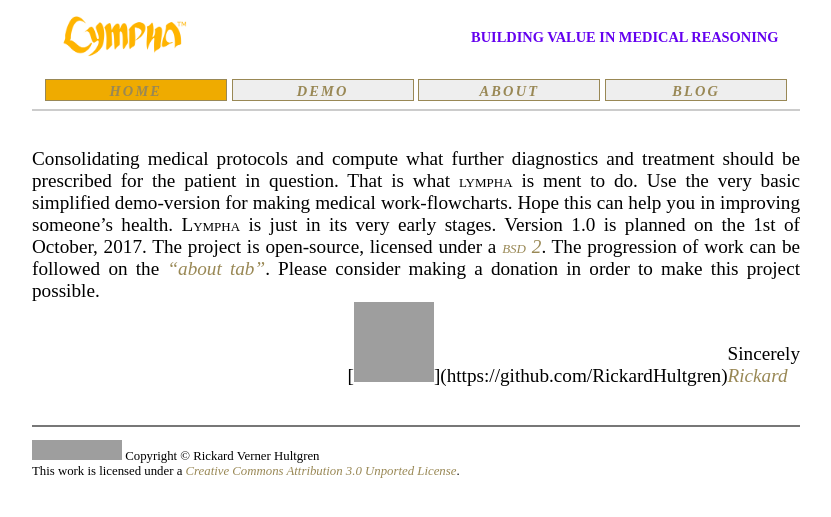
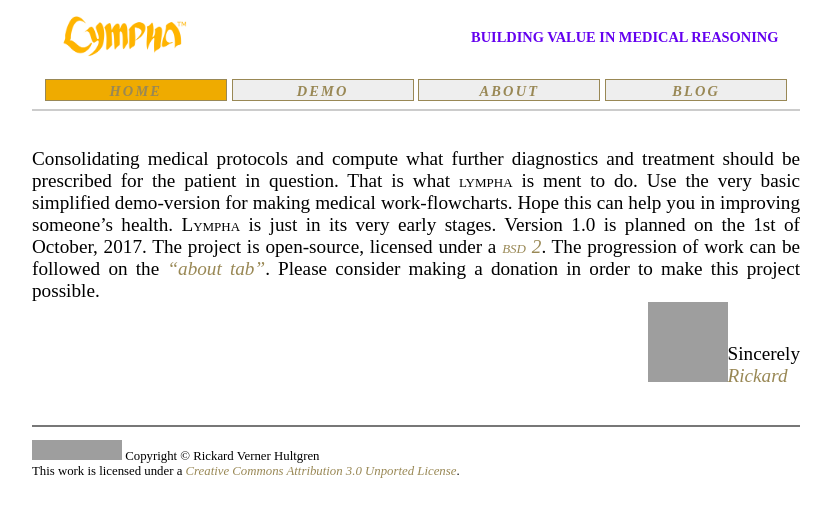
Before and after one commit to RickardHultgren/LYMPHA, a Jekyll site: the page built from index.md, in a window 1280 px wide, cut to the strip 0-517 px from the top of the page. Shown: the whole strip, without its empty margins (224-1055 px from the left). Built offline with Jekyll 4.4.1, drawn with Linux system fonts in a browser that asks for light colours; some web fonts are replaced; our own code applies the rules of GitHub Pages for plain Markdown files; grey boxes are pictures that could not be loaded.

Commit message:
Update index.md

```diff
--- a/index.md
+++ b/index.md
@@ -8,7 +8,7 @@
 Consolidating medical protocols and compute what further diagnostics and treatment should be prescribed for the patient in question. That is what <span class="sc">lympha</span> is ment to do. Use the very basic simplified demo-version for making medical work-flowcharts. Hope this can help you in improving someone's health. <span class="sc">Lympha</span> is just in its very early stages. Version 1.0 is planned on the 1st of October, 2017. The project is open-source, licensed under a <a href="http://opensource.org/licenses/BSD-2-Clause"><span class="sc">bsd 2</span></a>. The progression of work can be followed on the <a href="about.md">"about tab"</a>. Please consider making a donation in order to make this project possible.
 
 
-<p style="float:right;text-align:left;diplay:block;width:auto;">[<img src="https://avatars3.githubusercontent.com/u/16224494?v=3&s=80" style="display:inline-block;"/>](https://github.com/RickardHultgren)<span style="vertical-align:bottom;display:inline-block;">Sincerely<br><a style="z-index:1" href="https://github.com/RickardHultgren">Rickard</a></span></p>
+<p style="float:right;text-align:left;diplay:block;width:auto;"><img src="https://avatars3.githubusercontent.com/u/16224494?v=3&s=80" style="display:inline-block;"/><span style="vertical-align:bottom;display:inline-block;">Sincerely<br><a style="z-index:1" href="https://github.com/RickardHultgren">Rickard</a></span></p>
 
 
 
```
